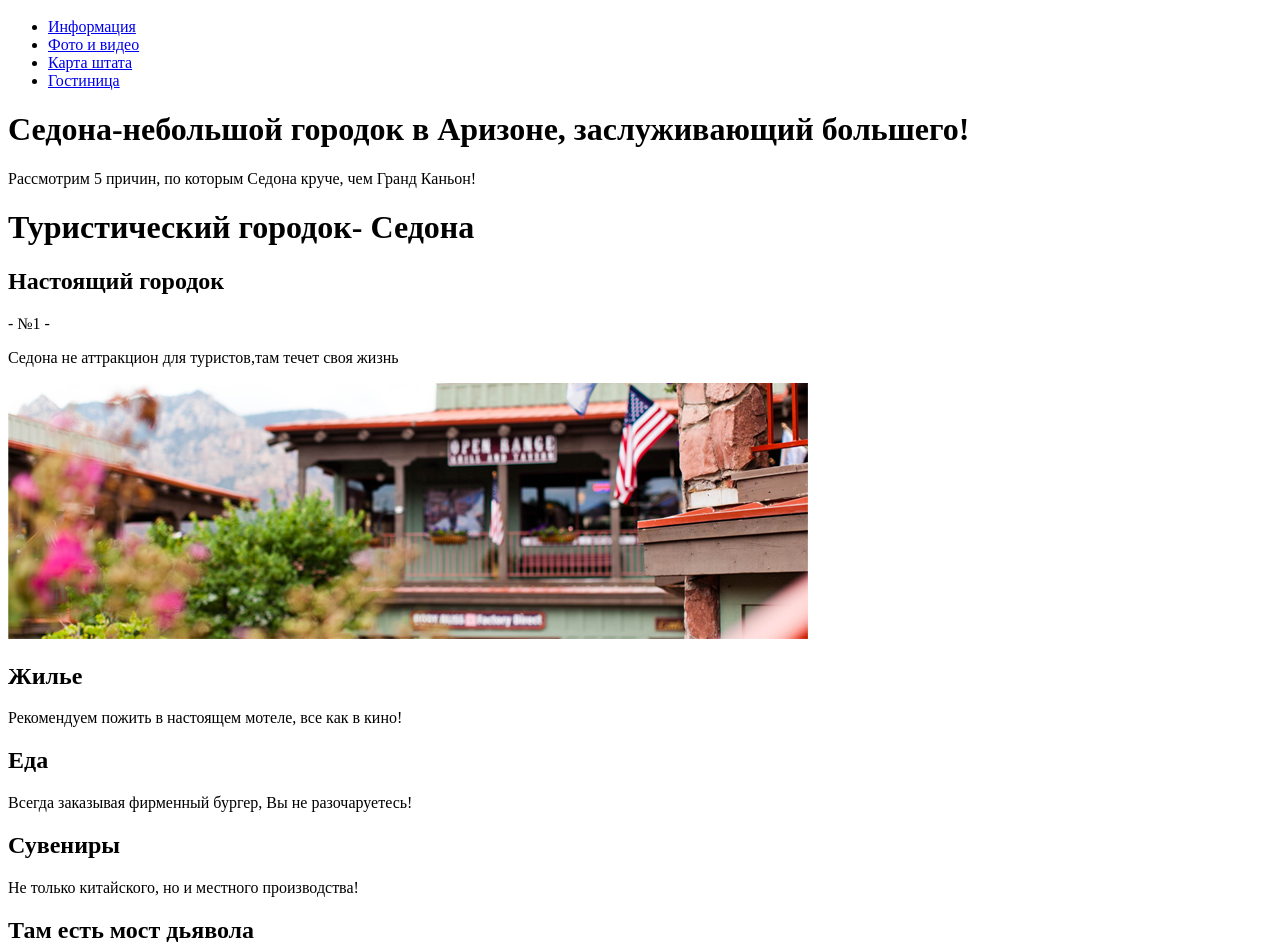
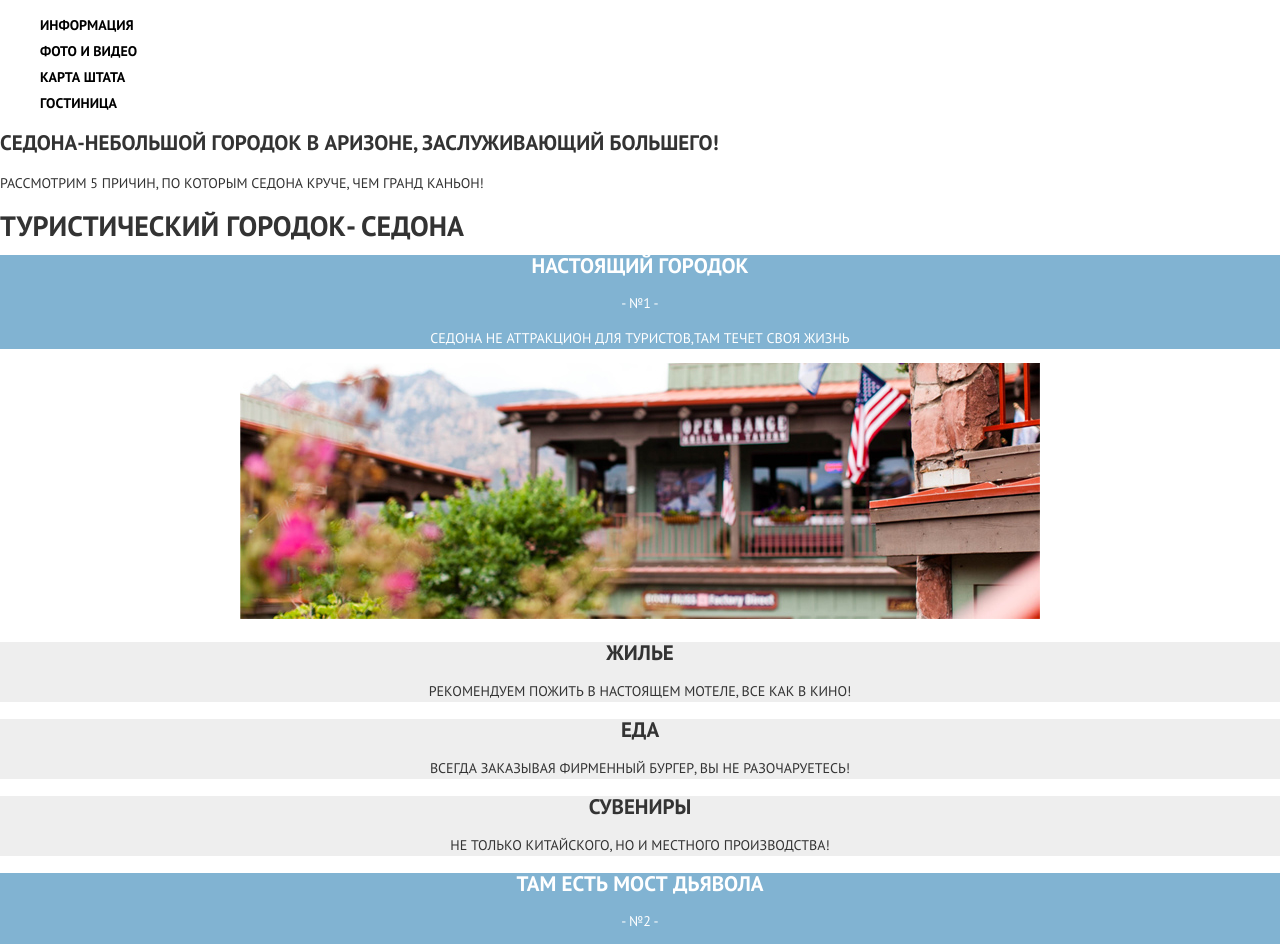
Before and after one commit to IvanovDen/643683-sedona, a plain HTML site: page index.html in a window 1280 px wide. Shown: the part 80-1024 px from the top of the page. Drawn offline with Linux system fonts and the light colour scheme.

Commit message:
Начал CSS
вообще запутался с формами, как их оформлять. Решил пока не делать , ты же ещё не смотрел их) объяснишь как нибудь потом как оформлять их в css

```diff
--- /dev/null
+++ b/css/style.css
@@ -0,0 +1,120 @@
+body {
+	margin: 0;
+	padding: 0;
+
+	font-family: 'PT Sans', sans-serif;
+	font-size: 14px;
+	line-height: 21px;
+	font-weight: 700px;
+	color: #333333;
+	text-transform: uppercase;
+
+	background-color: #ffffff;
+
+}
+
+a {
+text-decoration: none;
+
+}
+
+.main-navigation {
+	font-size: 14px;
+	line-height: 26px;
+	color:  #000000;
+	font-weight: bold;
+}
+
+.site-navigation {
+	list-style: none;
+}
+
+.site-navigation a {
+	color:#000000;
+}
+
+.welcome h1 {
+	font-size: 21px;
+	line-height: 26px;
+	font-weight: bold;
+}
+
+.welcome p {
+	font-size: 14px;
+	line-height: 26px;
+}
+
+.features {
+	text-align: center;
+}
+
+.features-item {
+	background-color: #eeeeee;
+}
+
+.features h2 {
+	font-size: 21px;
+	line-height: 21px;
+	font-weight: bold;
+}
+
+div.features {
+	color: #ffffff;
+	background-color: #81b3d2;
+}
+
+.advantages {
+	text-align: center;
+}
+
+.advantages-item {
+	background-color: #eeeeee;
+}
+
+.advantages h2 {
+	font-size: 21px;
+	line-height: 21px;
+	font-weight: bold;
+}
+
+div.advantages {
+	color: #ffffff;
+	background-color: #81b3d2;
+}
+
+.appoitment {
+	text-align: center;
+}
+
+
+.appoitment h3 {
+	font-size: 30px;
+	line-height: 36px;
+	font-weight: bold;
+}
+
+.appoitment a {
+	color:#ffffff;
+}
+.appoitment a:active {
+  background-color: #503e33;
+}
+.appoitment a:hover {
+  background-color:  #604e43;
+}
+.appoitment a {
+  background-color:  #766357;
+}
+
+.visit {
+	font-size: 21px;
+	line-height: 26px;
+	font-weight: bold;
+}
+.footer-social ul {
+	list-style: none;
+
+}
+.footer-social   {
+	text-align: center;
+}
--- a/index.html
+++ b/index.html
@@ -3,6 +3,8 @@
    <head>
       <meta charset="utf-8">
       <title>HTML Academy: Седона</title>
+      <link href="https://fonts.googleapis.com/css?family=PT+Sans:400,700&amp;subset=cyrillic" rel="stylesheet">
+      <link rel="stylesheet" type="text/css" href="css/style.css">
    </head>
    <body>
       <header class="main-header">
@@ -25,7 +27,7 @@
       <main class="container">
          <h1 class="visually-hidden">Туристический городок- Седона</h1>
          <section class="features">
-            <div class="features-item">
+            <div class="features">
                <h2>Настоящий городок</h2>
                <span> - №1 - </span>
                <p>Седона не аттракцион для туристов,там течет своя жизнь</p>
@@ -49,7 +51,7 @@
             </div>
          </section>
          <section class="advantages">
-            <div class="advantages-item">
+            <div class="advantages">
                <h2>Там есть мост дьявола</h2>
                <span> - №2 - </span>
                <p>Да, по нему можно пройти! Если конечно Вы осмелитесь</p>
@@ -57,7 +59,7 @@
             <div class="advantages-image">
                <img src="img/bridge.jpg" width="800" height="256" alt="Мост дьявола">
             </div>
-            <div class="advantages-item">
+            <div class="advantages-list">
                <div class="advantages-item">
                   <span> - №3 - </span>
                   <h2>Небольшая площадь</h2>
@@ -76,10 +78,10 @@
             </div>
          </section>
          <section class="appoitment">
-            <h3>Заинтеесовались?</h3>
+            <h3>Заинтересовались?</h3>
             <p>Укажите предполагаемые даты поездки, и мы покажем Вам лушие предложения гостиниц в Седоне</p>
          <form action="#" method="get">
-            <h2>Поиск гостиницы в Седоне</h2>
+            <h2><a href="#">Поиск гостиницы в Седоне</a></h2>
            <div class="come">
             <label for="come-field">Дата заезда:</label>
             <input type="text" name="comedate" value="24 апреля 2017" id="come-field">
```
Also changed, not shown: catalog.html (line endings or trailing spaces).
